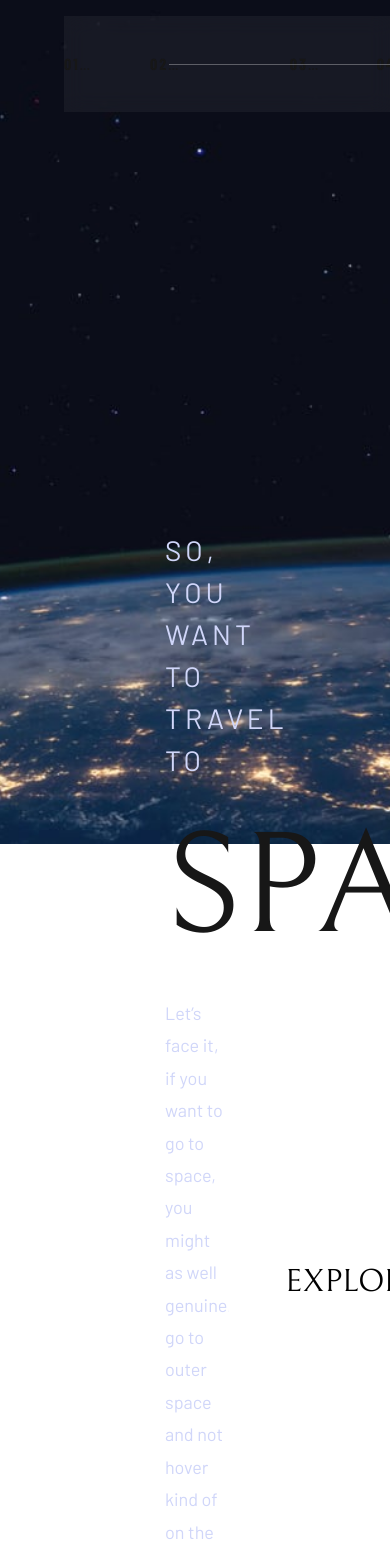
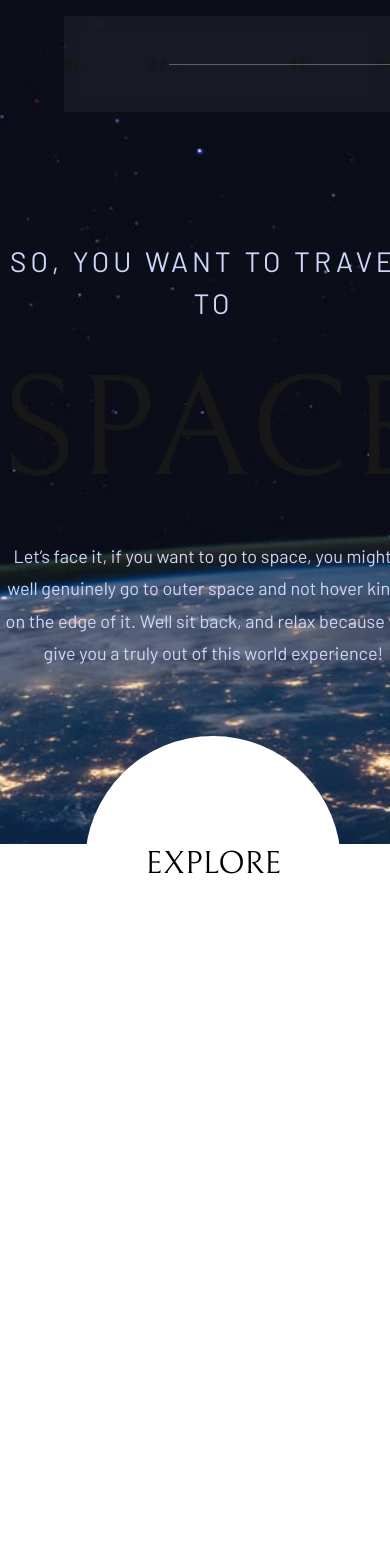
Before and after one commit to ozematt/Space-tourism_Next.js, a Next.js app: page / in a window 390 px wide. Shown: the top 1556 px of the page. After the commit the page ends 1120 px from the top, so only its background shows below. Built offline with nearby package versions, Linux system fonts and the light colour scheme.

Commit message:
added tablet version

```diff
--- a/src/app/(home)/page.tsx
+++ b/src/app/(home)/page.tsx
@@ -2,11 +2,10 @@ import BackgroundHome from "@/components/BackgroundHome";
 
 export default function Home() {
   return (
-    <section className="">
+    <section className="grid max-xl:place-items-center">
       <BackgroundHome />
-      <div className="mx-[165px] mt-[417px] flex items-end justify-between pb-[128px]">
-        <div className="w-full max-w-[540px]">
-          {" "}
+      <div className="mt-[128px] pb-[128px] max-xl:mx-auto max-xl:text-center xl:mx-[165px] xl:mt-[417px] xl:flex xl:justify-between">
+        <div className="w-full max-w-[560px]">
           <h5 className="font-barlow text-space-blue text-[28px] tracking-[4px] uppercase">
             so, you want to travel to
           </h5>
@@ -18,7 +17,8 @@ export default function Home() {
             world experience!
           </p>
         </div>
-        <div className="relative my-auto flex size-64 cursor-pointer">
+
+        <div className="relative flex size-64 cursor-pointer max-xl:mx-auto max-xl:mt-[66px] xl:my-auto">
           <div className="absolute h-full w-full rounded-full bg-transparent hover:animate-ping hover:bg-white" />
           <button className="font-bellefair size-64 rounded-full bg-white text-[32px] text-black uppercase">
             explore
@@ -28,3 +28,4 @@ export default function Home() {
     </section>
   );
 }
+``;
```
